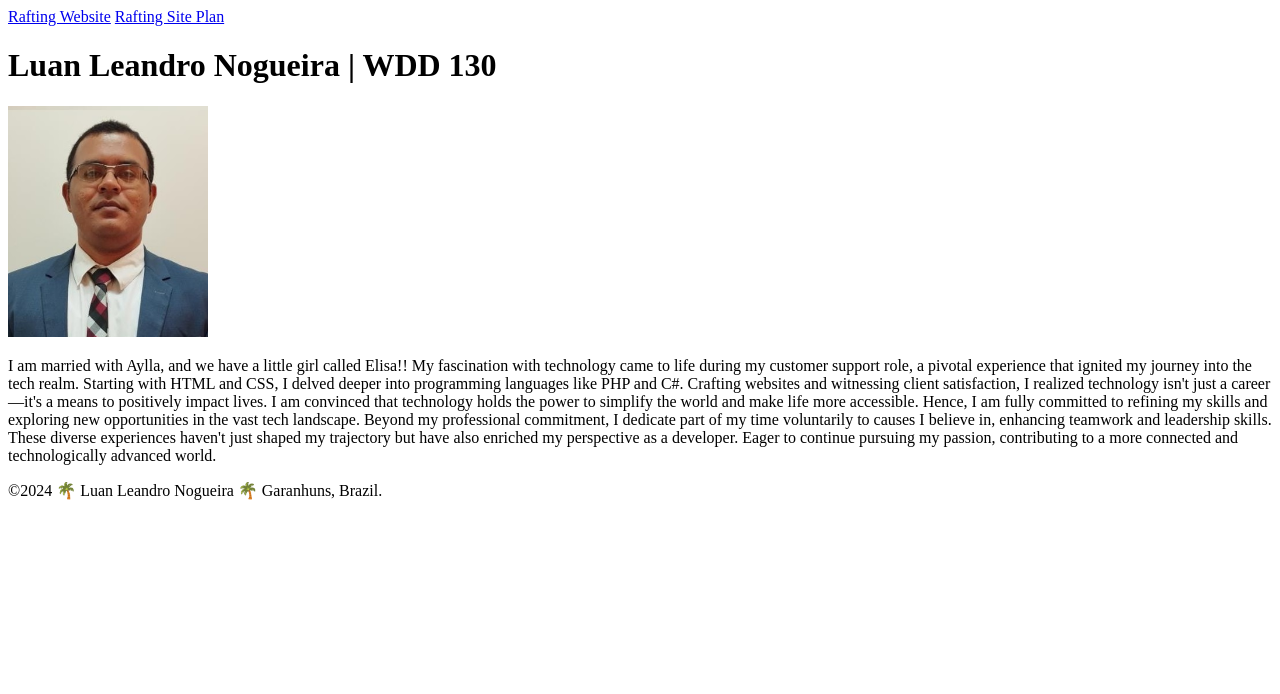
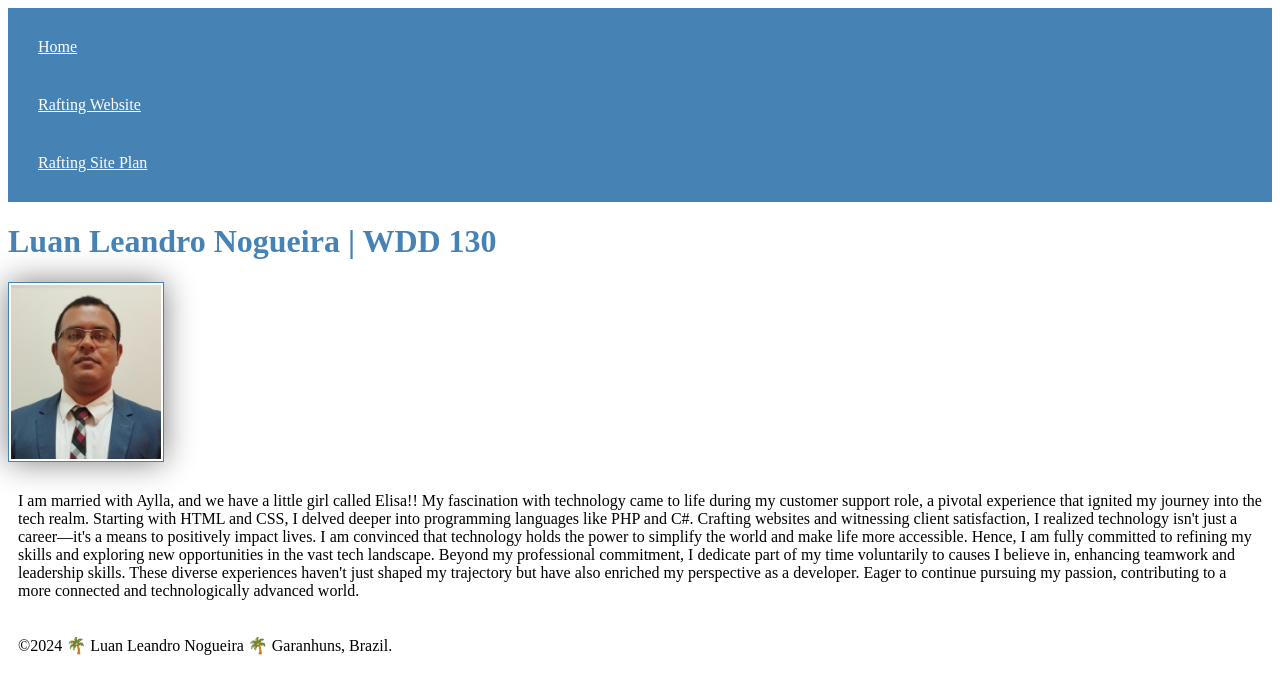
Before and after one commit to luanleandronogueira/wdd130, a plain HTML site: page index.html in a window 1280 px wide. Drawn offline with Linux system fonts and the light colour scheme.

Commit message:
estilizando

```diff
--- a/index.html
+++ b/index.html
@@ -3,12 +3,13 @@
   <head>
     <meta charset="UTF-8" />
     <meta name="viewport" content="width=device-width, initial-scale=1.0" />
+    <link rel="stylesheet" href="styles/styles.css">
     <title>Luan Leandro Nogueira | WDD 130</title>
   </head>
   <body>
     <header>
       <nav>
-        <a href="#"></a>
+        <a href="#">Home</a>
         <a href="wwr/site-plan-rafting.html/">Rafting Website</a>
         <a href="wwr/site-plan-rafting.html">Rafting Site Plan</a>
       </nav>
--- /dev/null
+++ b/styles/styles.css
@@ -0,0 +1,26 @@
+nav {
+    background-color:steelblue;
+    padding: 10px;
+}
+
+nav a {
+    color: white;
+    display: block;
+    padding: 20px;
+}
+
+h1 {
+    color: steelblue;
+}
+
+img {
+    width: 150px;
+    height: auto;
+    border: 1px solid steelblue;
+    padding: 2px;
+    box-shadow: 0 0 30px gray;
+}
+
+p {
+    padding: 10px;
+}
```
